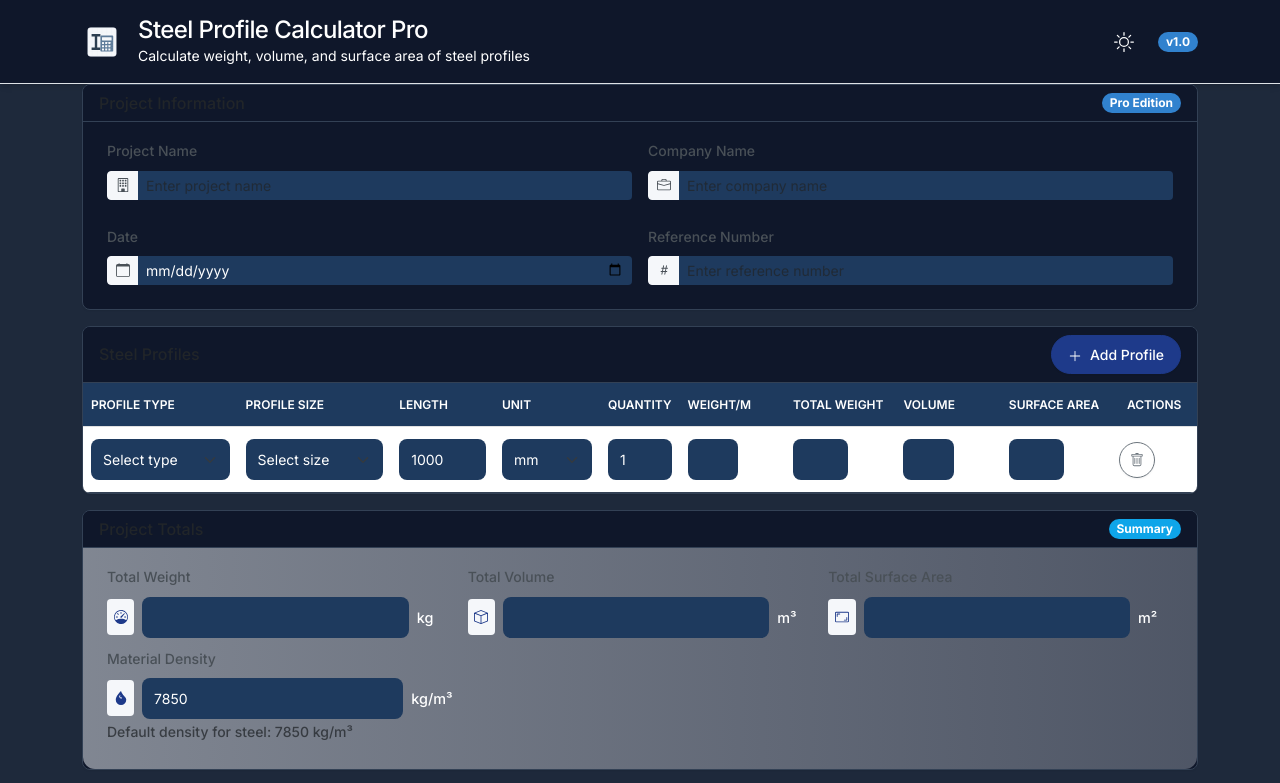
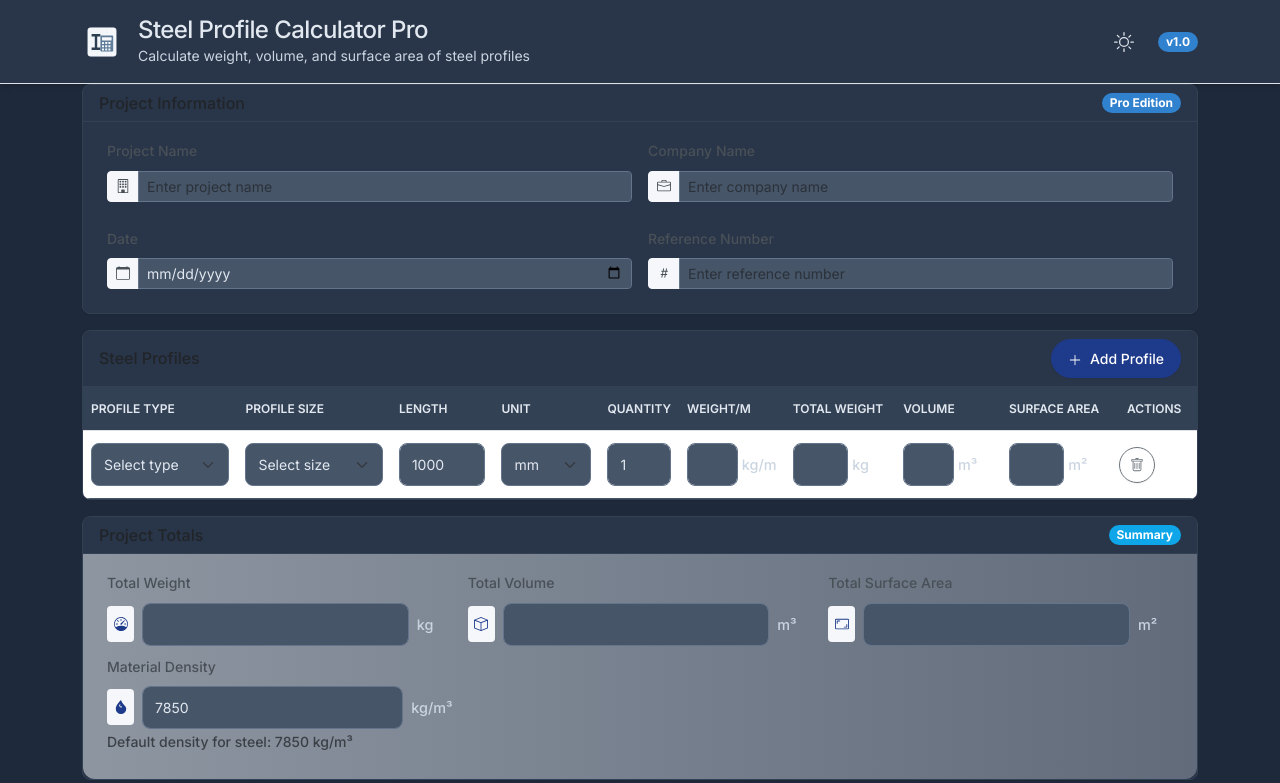
Before and after one commit to KrisBrabander/BeamSolve, a plain HTML site: page index.html in a window 1280 px wide. Both pictures are taken after a click on the element 1123 px from the left and 41 px from the top of the page. Shown: the top 783 px of the page. Drawn offline with nearby package versions, Linux system fonts and the light colour scheme.

Commit message:
Update styles.css

```diff
--- a/css/styles.css
+++ b/css/styles.css
@@ -187,9 +187,9 @@ header h1 {
 }
 
 [data-theme="dark"] .form-control, [data-theme="dark"] .form-select {
-    border: none;
-    background-color: #1e3a5e;
-    color: white;
+    border: 1px solid #64748b;
+    background-color: #475569;
+    color: #e2e8f0;
 }
 
 .form-control:focus, .form-select:focus {
@@ -403,22 +403,22 @@ footer {
 /* Dark mode styles */
 [data-theme="dark"] {
     /* Text colors */
-    --text-primary: white;
-    --text-secondary: white;
-    --text-muted: white;
+    --text-primary: #e2e8f0;
+    --text-secondary: #cbd5e1;
+    --text-muted: #94a3b8;
 
     /* Background colors */
     --bg-body: #1e293b;
-    --bg-card: #0f172a;
-    --bg-header: #0f172a;
-    --bg-footer: #0f172a;
-    --bg-table-header: #1e3a5e;
-    --bg-table-row-alt: #0f172a;
-    --bg-input: #1e3a5e;
+    --bg-card: #293548;
+    --bg-header: #293548;
+    --bg-footer: #293548;
+    --bg-table-header: #334155;
+    --bg-table-row-alt: #293548;
+    --bg-input: #475569;
 
     /* Border colors */
-    --border-color: #334155;
-    --border-color-light: #334155;
+    --border-color: #475569;
+    --border-color-light: #475569;
 }
 
 [data-theme="dark"] .bg-white {
@@ -446,7 +446,7 @@ footer {
 [data-theme="dark"] .unit-label,
 [data-theme="dark"] span.unit-label,
 [data-theme="dark"] .ms-1 {
-    color: white !important;
+    color: #cbd5e1 !important;
 }
 
 [data-theme="dark"] .text-dark {
@@ -462,25 +462,25 @@ footer {
 [data-theme="dark"] thead,
 [data-theme="dark"] thead tr,
 [data-theme="dark"] thead th {
-    background-color: #1e3a5e !important;
-    color: white !important;
+    background-color: #334155 !important;
+    color: #e2e8f0 !important;
 }
 
 [data-theme="dark"] .table th {
-    color: white !important;
-    background-color: #1e3a5e !important;
+    color: #e2e8f0 !important;
+    background-color: #334155 !important;
 }
 
 [data-theme="dark"] .table td {
-    border-color: #334155;
-    color: white !important;
+    border-color: #475569;
+    color: #e2e8f0 !important;
 }
 
 /* Target specific input fields that might be missed */
 [data-theme="dark"] td input.form-control {
-    background-color: #1e3a5e !important;
-    color: white !important;
-    border: none !important;
+    background-color: #475569 !important;
+    color: #e2e8f0 !important;
+    border: 1px solid #64748b !important;
 }
 
 /* Force all inputs in the project totals section */
@@ -488,30 +488,30 @@ footer {
 [data-theme="dark"] #total-volume,
 [data-theme="dark"] #total-surface-area,
 [data-theme="dark"] #material-density {
-    background-color: #1e3a5e !important;
-    color: white !important;
-    border: none !important;
+    background-color: #475569 !important;
+    color: #e2e8f0 !important;
+    border: 1px solid #64748b !important;
 }
 
 [data-theme="dark"] .material-row,
 [data-theme="dark"] tr.material-row {
-    background-color: #0f172a !important;
-    border-bottom: 1px solid #334155 !important;
+    background-color: #293548 !important;
+    border-bottom: 1px solid #475569 !important;
 }
 
 /* Force all input fields to have the same style */
 [data-theme="dark"] .d-flex input,
 [data-theme="dark"] .d-flex .form-control {
-    background-color: #1e3a5e !important;
-    color: white !important;
+    background-color: #475569 !important;
+    color: #e2e8f0 !important;
 }
 
 /* Make readonly fields match the styling of other fields */
 [data-theme="dark"] .form-control[readonly] {
-    background-color: #1e3a5e;
-    color: white;
+    background-color: #3f4e65;
+    color: #e2e8f0;
     opacity: 1;
-    border: none;
+    border: 1px solid #64748b;
 }
 
 /* Style for all input fields in dark mode */
@@ -528,16 +528,16 @@ footer {
 [data-theme="dark"] #total-volume,
 [data-theme="dark"] #total-surface-area,
 [data-theme="dark"] #material-density {
-    background-color: #1e3a5e !important;
-    color: white !important;
-    border: none !important;
+    background-color: #475569 !important;
+    color: #e2e8f0 !important;
+    border: 1px solid #64748b !important;
 }
 
 [data-theme="dark"] .form-control:focus, [data-theme="dark"] .form-select:focus {
-    border: none;
+    border: 1px solid #94a3b8;
     outline: none;
-    box-shadow: 0 0 0 2px rgba(255, 255, 255, 0.5);
-    background-color: #2a4d7c;
+    box-shadow: 0 0 0 2px rgba(148, 163, 184, 0.5);
+    background-color: #536b8a;
 }
 
 [data-theme="dark"] .table-hover tbody tr:hover {
```
